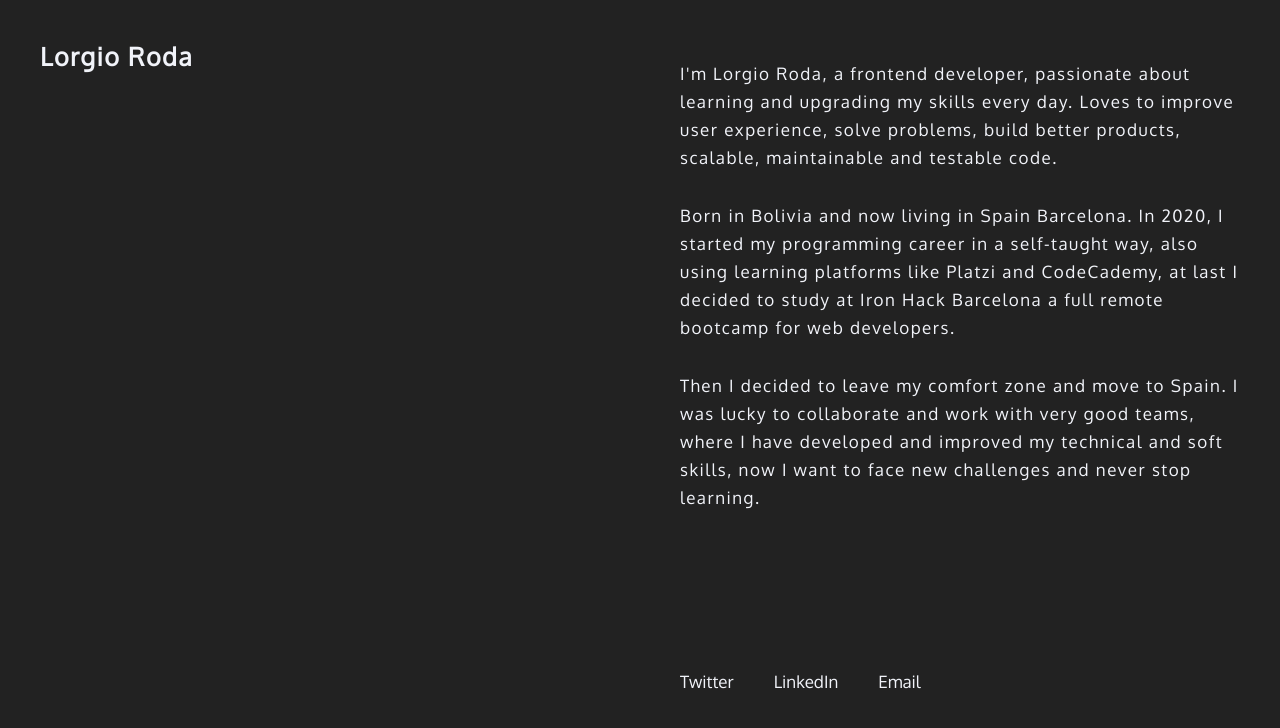
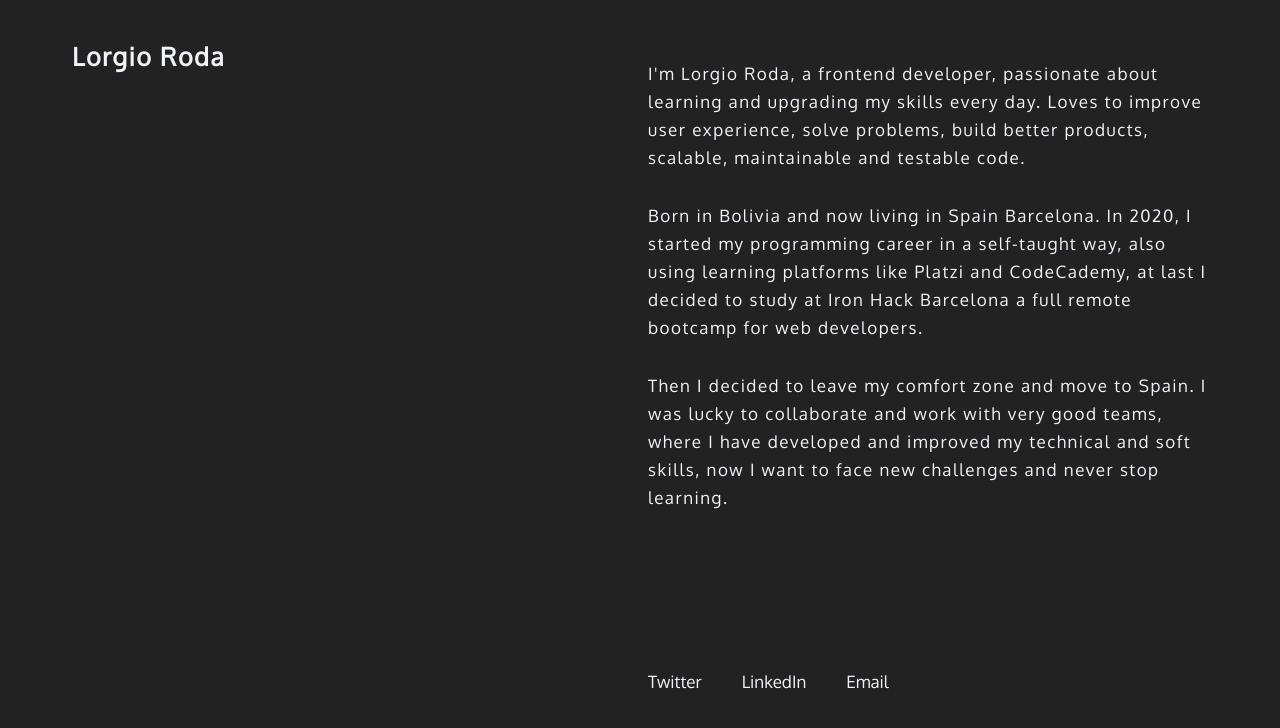
Before and after one commit to LorgioRoda/LorgioRodaWebsite, a Nuxt app: page / in a window 1280 px wide. Shown: the top 728 px of the page. Built offline with nearby package versions, Linux system fonts and the light colour scheme.

Commit message:
update margin

```diff
--- a/components/AboutMe.vue
+++ b/components/AboutMe.vue
@@ -29,6 +29,7 @@ export default {};
 .about_me {
   display: flex;
   flex-direction: column;
+  margin: 0px 3.2rem;
   font-size: 3vh;
 }
 .about_me h2 {
```
